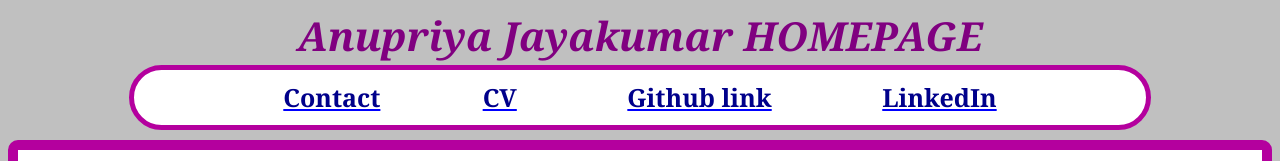
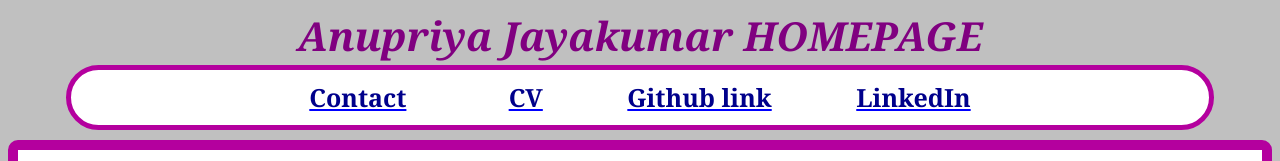
Before and after one commit to priyakalyan/priyakalyan.github.io, a plain HTML site: page index.html in a window 1280 px wide. Shown: the top 161 px of the page. Drawn offline with Linux system fonts and the light colour scheme; grey boxes are pictures that could not be loaded.

Commit message:
Update index.html

```diff
--- a/index.html
+++ b/index.html
@@ -29,10 +29,10 @@ p a:hover {
 
 </style>
 
-<ul style="list-type:none; margin:0 auto 0 auto; border-box;width: 80%;border:5px solid #B4009E;padding: 0;background-color: white; overflow: hidden;text-align:center;border-radius: 100px 100px 100px 100px;border-spacing: 5px 5px;">
+<ul style="list-type:none; margin:0 auto 0 auto; border-box;width: 90%;border:5px solid #B4009E;padding: 0;background-color: white; overflow: hidden;text-align:center;border-radius: 100px 100px 100px 100px;border-spacing: 5px 5px;">
   <li style="display:inline"><h2 style="display:inline;font-family: 'Corben', Georgia, Times, serif; font-size: 25px; line-height: 55px";><font color="00008B"><font color="00008B"><a href="mailto:priyakalyan09@gmail.com" style="color:00008B"><span>Contact</span></a></h2></font> &nbsp &nbsp &nbsp &nbsp &nbsp &nbsp &nbsp &nbsp &nbsp &nbsp &nbsp
-  <li style="display:inline"><a href="/Docs/Anupriya_Jayakumar_CV.pdf"><h2 style="display:inline;text-align:center;paddding:5px;font-family: 'Corben', Georgia, Times, serif; font-size: 25px; line-height: 55px";><font color="00008B"><span>CV<span></a> &nbsp &nbsp &nbsp &nbsp &nbsp &nbsp &nbsp &nbsp
-  <li style="display:inline"><a href="https://github.com/priyakalyan"><h2 style="display:inline; left-;font-family: 'Corben', Georgia, Times, serif; font-size: 25px; line-height: 55px";><font color="00008B"><span>Github link</span></a></span> &nbsp &nbsp &nbsp &nbsp &nbsp &nbsp &nbsp &nbsp
+  <li style="display:inline"><a href="/Docs/Anupriya_Jayakumar_CV.pdf"><h2 style="display:inline;text-align:center;paddding:5px;font-family: 'Corben', Georgia, Times, serif; font-size: 25px; line-height: 55px";><font color="00008B"><span>CV<span></a> &nbsp &nbsp &nbsp &nbsp &nbsp &nbsp
+  <li style="display:inline"><a href="https://github.com/priyakalyan"><h2 style="display:inline; left-;font-family: 'Corben', Georgia, Times, serif; font-size: 25px; line-height: 55px";><font color="00008B"><span>Github link</span></a></span> &nbsp &nbsp &nbsp &nbsp &nbsp &nbsp
   <li style="display:inline"><a href="https://www.linkedin.com/in/anupriya-jayakumar/"><h2 style="display:inline; left-;font-family: 'Corben', Georgia, Times, serif; font-size: 25px; line-height: 55px";><font color="00008B"><span>LinkedIn</span></a></li>
 </ul>
 <style>  <!--To make sure that texts with superscripts/subscripts does not get underlined-->
```
